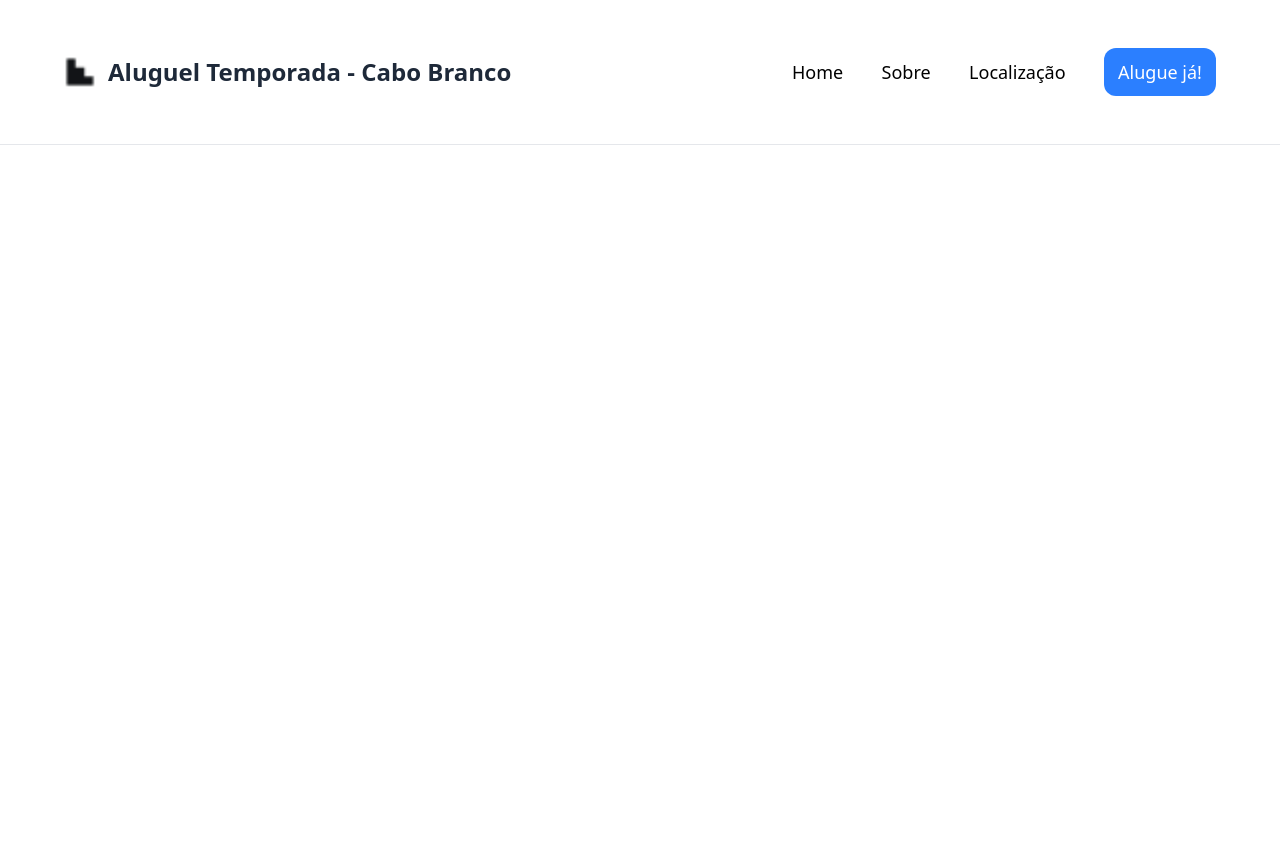
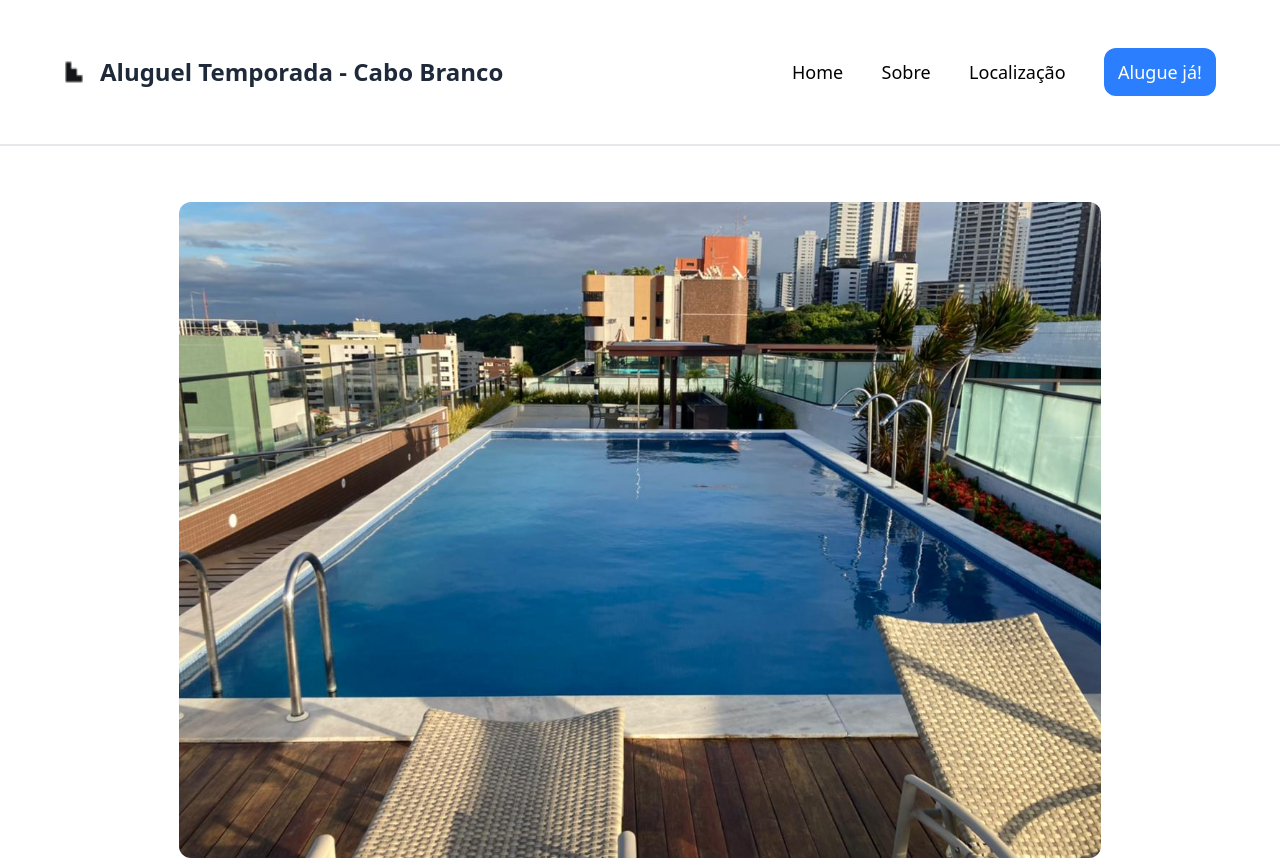
Before and after one commit to Lucasmenezes08/Landing_apt, a website: page src/index.html in a window 1280 px wide. Before the commit the page ends 800 px from the top, so only its background shows below. Drawn offline with Linux system fonts and the light colour scheme.

Commit message:
:sparkles: feat: Adicionar background principal na homepage.

```diff
--- a/src/index.html
+++ b/src/index.html
@@ -6,12 +6,12 @@
     <title>Document</title>
     <link href="./output.css" rel="stylesheet">
 </head>
-<body class="h-screen bg-gray shadow-md font-sans">
-    <header class="bg-white w-full border-b border-gray-200 fixed">
+<body class="bg-white shadow-md font-sans overflow-hidden">
+    <header class="bg-white w-full border-b-2 border-gray-200">
         <nav class="flex justify-between items-center w-[90%] mx-auto py-12">
-            <a href="#" class="flex items-center gap-3">
-                <img class="w-8 h-8" src="./assets/fotos-apt/Depth 4, Frame 0.png" alt="Logo">
-                <span class="text-2xl font-bold text-gray-800">Aluguel Temporada - Cabo Branco</span>
+            <a href="#" class="flex items-center gap-4">
+                <img class="w-5 h-6" src="./assets/fotos-apt/Depth 4, Frame 0.png" alt="Logo">
+                <span class="text-2xl font-semibold text-gray-800">Aluguel Temporada - Cabo Branco</span>
             </a>
 
             <section class=" text-lg flex items-center gap-[3vw]">
@@ -22,5 +22,13 @@
             </section>
         </nav>
     </header>
+
+
+    <section class="w-full flex justify-center items-center">
+        <section class="relative w-[72%] h-[82vh] bg-cover bg-center bg-[url('assets/fotos-apt/Fotoprincipal.jpeg')] mt-[3.5rem] rounded-xl">
+
+        </section>
+    </section>
+
 </body>
 </html>
```
Also changed, not shown: src/output.css.
